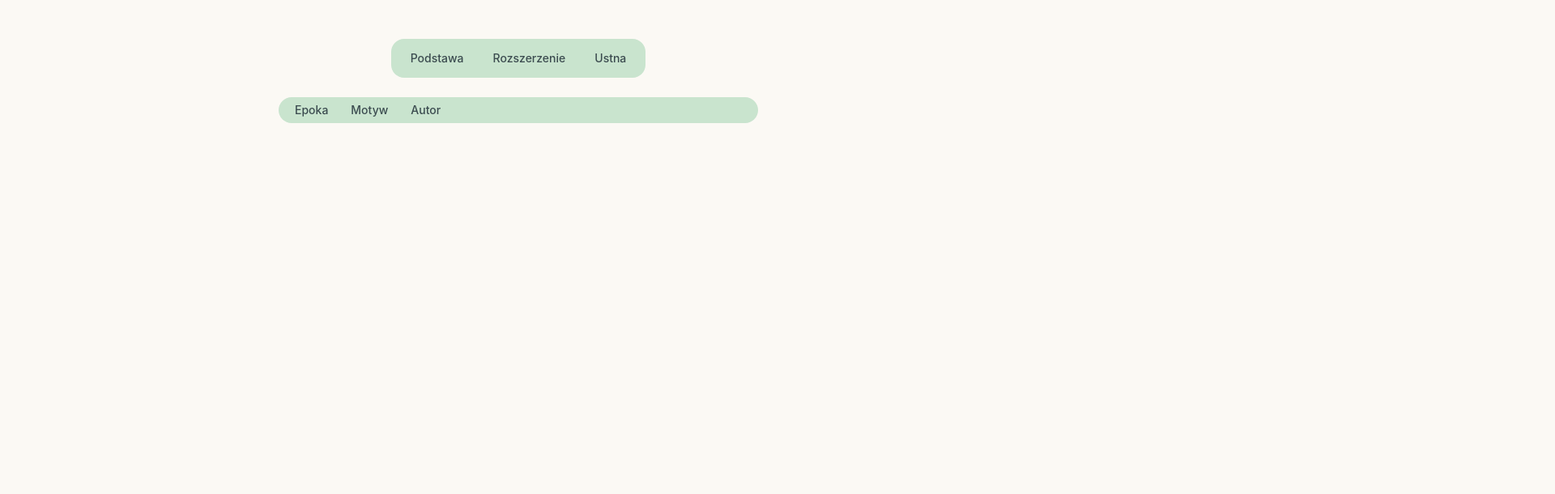
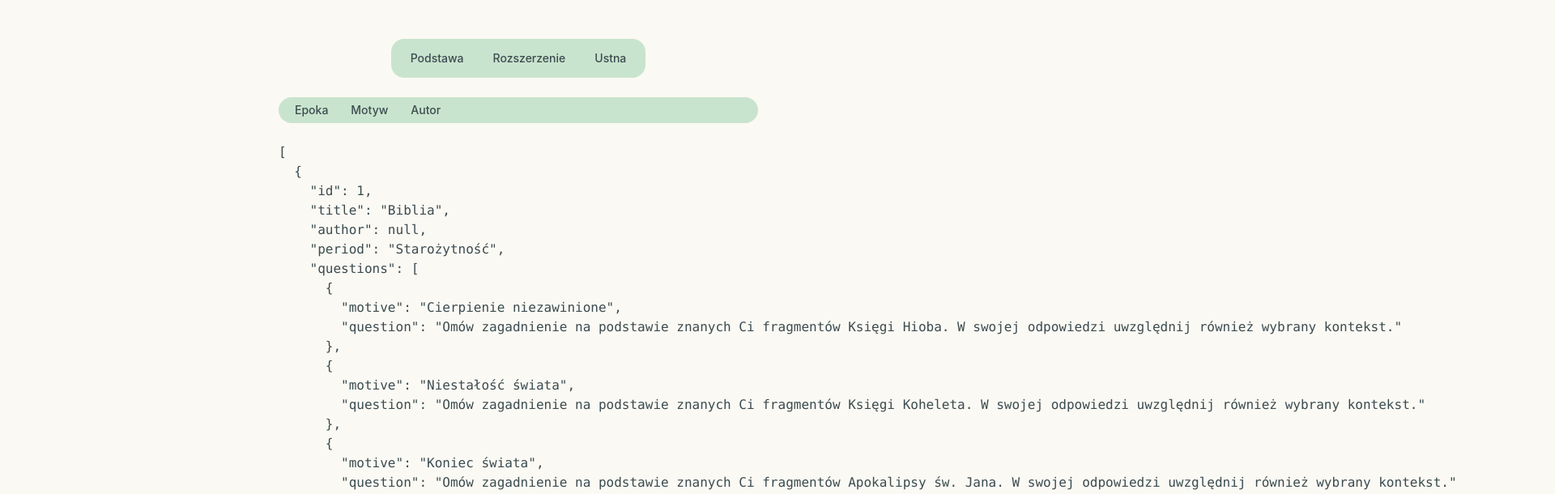
Before and after one commit to pawelz00/matura-check, a React (Vite) app: page / in a window 1280 px wide. Shown: the top 610 px of the page at 81% size, 1920 px wide, since content can reach past the window. Built offline with nearby package versions, Linux system fonts and the light colour scheme.

Commit message:
feat: store, json test

```diff
--- a/package.json
+++ b/package.json
@@ -18,7 +18,8 @@
     "react": "^19.0.0",
     "react-dom": "^19.0.0",
     "tailwind-merge": "^3.0.1",
-    "tailwindcss-animate": "^1.0.7"
+    "tailwindcss-animate": "^1.0.7",
+    "zustand": "^5.0.3"
   },
   "devDependencies": {
     "@eslint/js": "^9.19.0",
--- a/src/App.tsx
+++ b/src/App.tsx
@@ -1,12 +1,17 @@
 import Navbar from "@/components/navbar.tsx";
 import FilterBar from "@/components/filter-bar.tsx";
+import {useDataStore} from "@/store/useDataStore.ts";
 
 function App() {
+
+  const {filteredData} = useDataStore();
+
   return (
     <div className={'flex flex-1 bg-background'}>
       <div className={'flex flex-col gap-y-6 items-center w-full'}>
           <Navbar/>
           <FilterBar/>
+          <pre className={'w-1/2'}>{JSON.stringify(filteredData, null, 2)}</pre>
       </div>
     </div>
   )
--- a/src/components/filter-bar.tsx
+++ b/src/components/filter-bar.tsx
@@ -1,15 +1,19 @@
 import {Button} from "@/components/ui/button.tsx";
+import {useDataStore} from "@/store/useDataStore.ts";
 
 export default function FilterBar() {
     return (
         <div className={'flex items-center bg-primary px-2 h-8 w-fit rounded-full gap-x-1 min-w-1/2'}>
-            <_Button>Epoka</_Button>
-            <_Button>Motyw</_Button>
-            <_Button>Autor</_Button>
+            <_Button filter={'period'}>Epoka</_Button>
+            <_Button filter={'motive'}>Motyw</_Button>
+            <_Button filter={'author'}>Autor</_Button>
         </div>
     )
 }
 
-function _Button({children}: {children: string}) {
-    return <Button className={'hover:cursor-pointer h-6 rounded-xl'} variant={'ghost'} size={'sm'}>{children}</Button>
+function _Button({children, filter}: {children: string, filter: string}) {
+
+    const {filterByField} = useDataStore();
+
+    return <Button onClick={() => filterByField(filter)} className={'hover:cursor-pointer h-6 rounded-xl'} variant={'ghost'} size={'sm'}>{children}</Button>
 }
--- a/src/data/data.ts
+++ b/src/data/data.ts
@@ -1,18 +1,22 @@
-type AppData = {
-    [key: string]: {
-        author: string;
-        epoka: string;
-        questions: {
-            motive: string;
-            question: string;
-        }[] | null
-    }
+export type Item = {
+    id: number;
+    title: string;
+    author: string | null;
+    period: string;
+    questions: {
+        motive: string;
+        question: string;
+    }[] | null
 }
 
-export const appData: AppData = {
-    "Biblia": {
-        author: "",
-        epoka: "Starożytność",
+export type Items = Item[]
+
+export const appData: Items = [
+    {
+        id: 1,
+        title: "Biblia",
+        author: null,
+        period: "Starożytność",
         questions: [
             {
                 "motive": "Cierpienie niezawinione",
@@ -28,9 +32,11 @@ export const appData: AppData = {
             }
         ]
     },
-    "Mitologia (cz. I Grecja)": {
+    {
+        id: 2,
+        title: "Mitologia (cz. I Grecja)",
         "author": "Jan Parandowski",
-        "epoka": "Starożytność (opracowanie XX w.)",
+        "period": "Starożytność",
         "questions": [
             {
                 "motive": "Poświęcenie w imię wyższych wartości",
@@ -46,9 +52,11 @@ export const appData: AppData = {
             }
         ]
     },
-    "Iliada": {
+    {
+        id: 3,
+        title: "Iliada",
         "author": "Homer",
-        "epoka": "Starożytność",
+        "period": "Starożytność",
         "questions": [
             {
                 "motive": "Heroizm",
@@ -56,9 +64,11 @@ export const appData: AppData = {
             }
         ]
     },
-    "Antygona": {
+    {
+        id: 4,
+        title: "Antygona",
         "author": "Sofokles",
-        "epoka": "Starożytność",
+        "period": "Starożytność",
         "questions": [
             {
                 "motive": "Konflikt racji moralnych",
@@ -70,9 +80,11 @@ export const appData: AppData = {
             }
         ]
     },
-    "Rozmowa Mistrza Polikarpa ze Śmiercią": {
+    {
+        id: 5,
+        title: "Rozmowa Mistrza Polikarpa ze Śmiercią",
         "author": "",
-        "epoka": "Średniowiecze",
+        "period": "Średniowiecze",
         "questions": [
             {
                 "motive": "Taniec śmierci",
@@ -80,9 +92,11 @@ export const appData: AppData = {
             }
         ]
     },
-    "Pieśń o Rolandzie": {
+    {
+        id: 6,
+        title: "Pieśń o Rolandzie",
         "author": "",
-        "epoka": "Średniowiecze",
+        "period": "Średniowiecze",
         "questions": [
             {
                 "motive": "Etos rycerski",
@@ -90,9 +104,11 @@ export const appData: AppData = {
             }
         ]
     },
-    "Makbet": {
+    {
+        id: 7,
+        "title": "Makbet",
         "author": "William Szekspir",
-        "epoka": "Renesans",
+        "period": "Renesans",
         "questions": [
             {
                 "motive": "Moralna odpowiedzialność za czyny",
@@ -108,4 +124,4 @@ export const appData: AppData = {
             }
         ]
     }
-}
+]
--- /dev/null
+++ b/src/store/useDataStore.ts
@@ -0,0 +1,34 @@
+import { create } from "zustand";
+import {appData, Items} from "@/data/data.ts";
+
+interface DataStore {
+    data: Items;
+    filteredData: Items | Record<string, Items>;
+    filterBy: "author" | "period" | "motive" | null;
+    filterByField: (field: "author" | "period" | "motive" | null) => void;
+}
+
+export const useDataStore = create<DataStore>((set) => ({
+    data: appData,
+    filteredData: appData,
+    filterBy: null,
+    filterByField: (field) =>
+        set((state) => ({
+            filterBy: field,
+            filteredData: field
+                ? state.data.reduce((acc, item) => {
+                    let key: string | null = null;
+
+                    if (field === "author") key = item.author;
+                    if (field === "period") key = item.period;
+                    if (field === "motive")
+                        key = item.questions?.map((q) => q.motive).join(", ") || "Unknown";
+
+                    if (key) {
+                        acc[key] = acc[key] ? [...acc[key], item] : [item];
+                    }
+                    return acc;
+                }, {} as Record<string, Items>)
+                : state.data,
+        })),
+}));
```
Also changed, not shown: src/components/questions.tsx (added), 1 other file (tests, documents, lock files or other folders).
